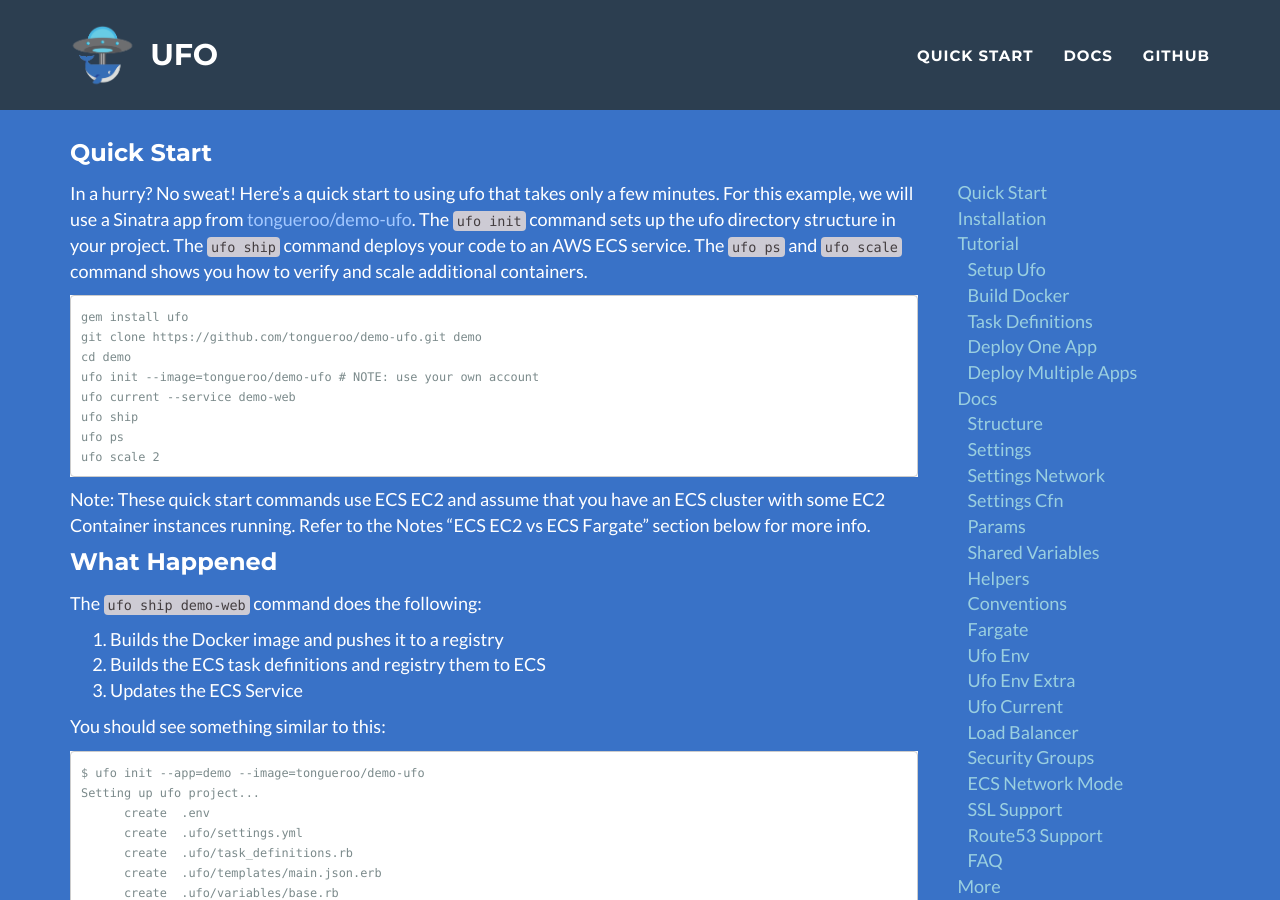
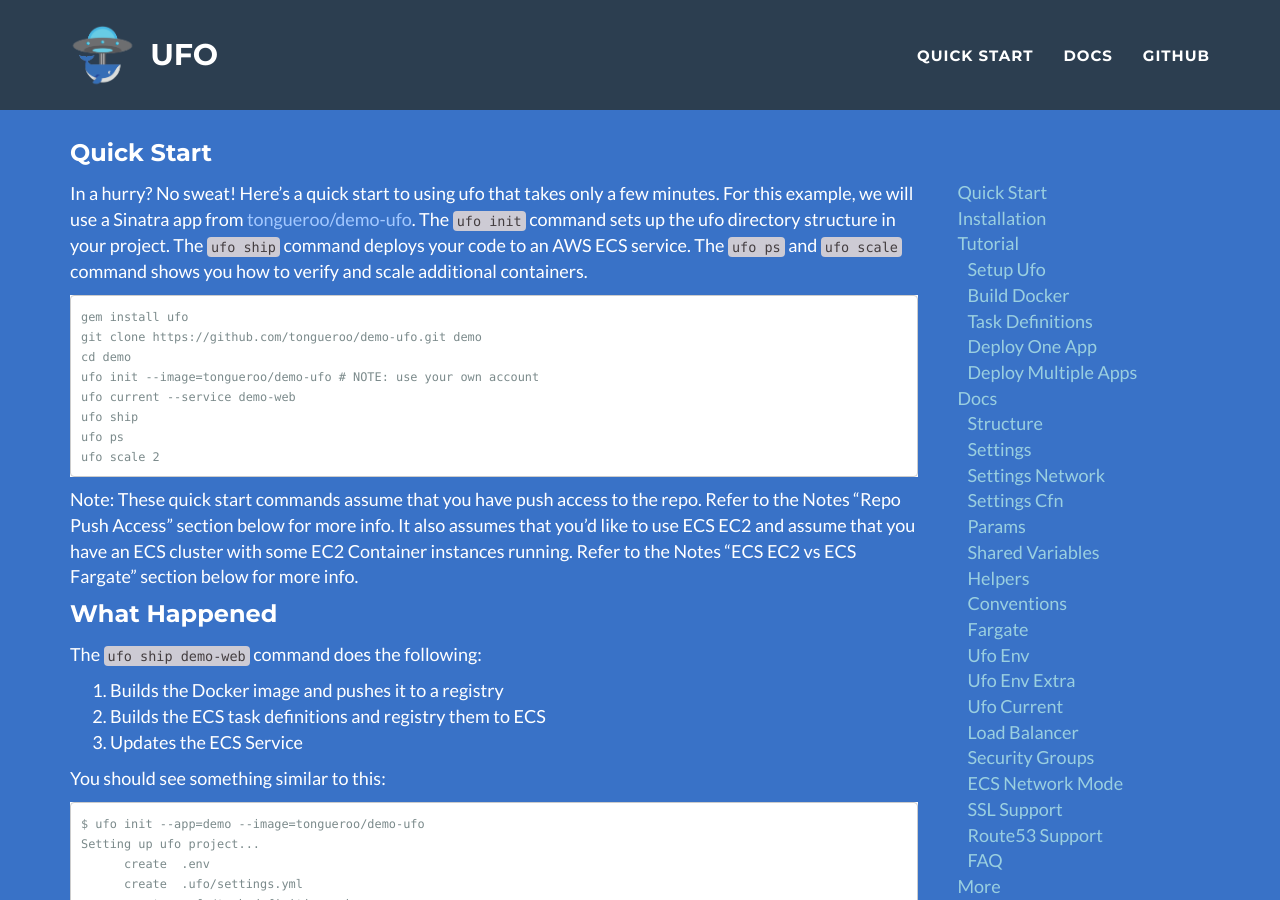
Before and after one commit to boltops-tools/ufo, a Jekyll site: the page built from docs/quick-start.md, in a window 1280 px wide and 900 px high. Built offline with Jekyll 4.4.1, drawn with Linux system fonts in a browser that asks for light colours.

Commit message:
update docs

```diff
--- a/docs/quick-start.md
+++ b/docs/quick-start.md
@@ -13,7 +13,7 @@ In a hurry? No sweat! Here's a quick start to using ufo that takes only a few mi
     ufo ps
     ufo scale 2
 
-Note: These quick start commands use ECS EC2 and assume that you have an ECS cluster with some EC2 Container instances running. Refer to the Notes "ECS EC2 vs ECS Fargate" section below for more info.
+Note: These quick start commands assume that you have push access to the repo. Refer to the Notes "Repo Push Access" section below for more info. It also assumes that you'd like to use ECS EC2 and assume that you have an ECS cluster with some EC2 Container instances running. Refer to the Notes "ECS EC2 vs ECS Fargate" section below for more info.
 
 ## What Happened
 
```
